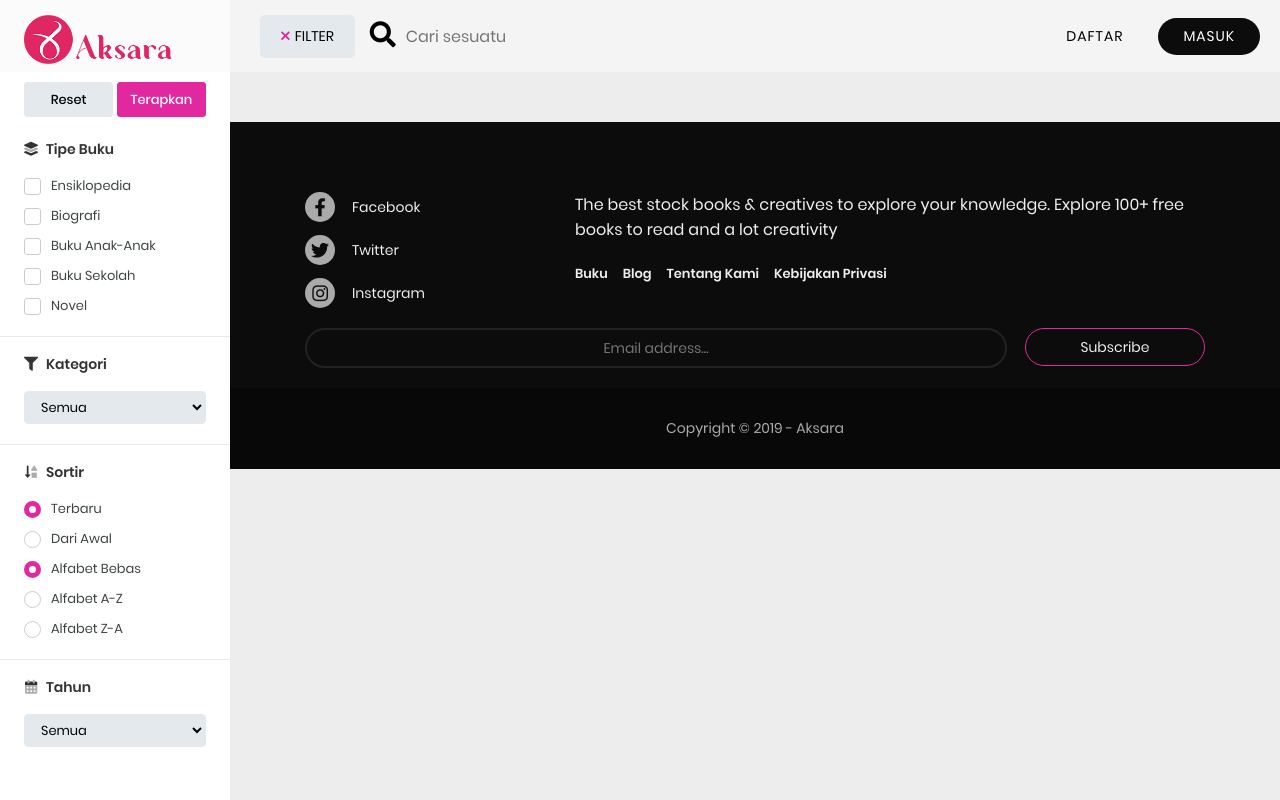
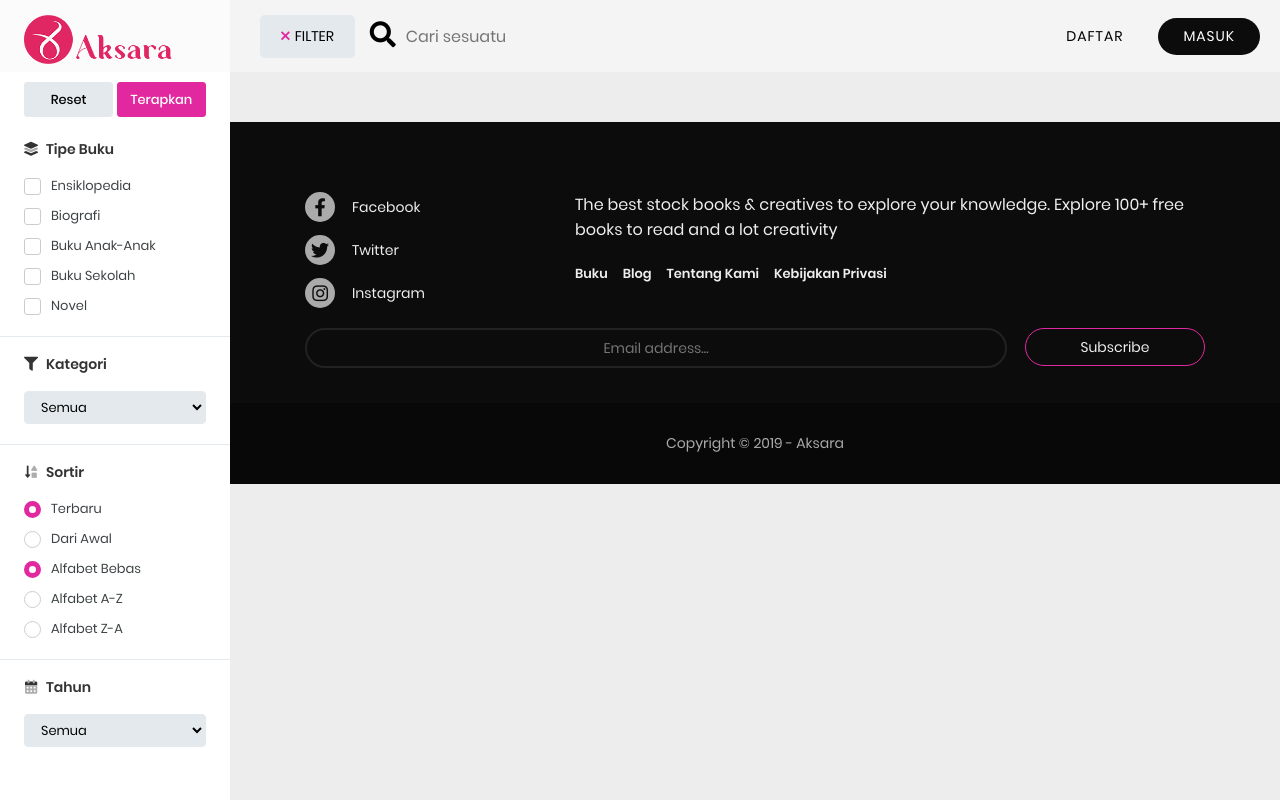
Before and after one commit to yo512a/aksara-1, a CodeIgniter app: page /aksara/books in a window 1280 px wide. Run offline with CodeIgniter, Linux system fonts and the light colour scheme.

Commit message:
Penambahan styling Footer

```diff
--- a/assets/css/index.css
+++ b/assets/css/index.css
@@ -86,7 +86,7 @@ body{overflow:hidden;font:400 14px "Poppins", Arial, sans-serif;color:#000;margi
 #footer .sosmed a:hover i:after{-webkit-transform:scale(1);transform:scale(1)}#footer .sosmed a:hover i{background:transparent;color:#eee}
 #footer .subscribe .de{text-align:center;margin:0 0 20px}
 #footer .subscribe .tf{float:left;width:78%;border-radius:20px;padding:10px 8px;text-align:center;border:2px solid #212223;background:transparent;color:#eee;-webkit-transition:all ease .2s;transition:all ease .2s}#footer .subscribe .tf.submit{float:right;width:20%;cursor:pointer;margin:0;border:1px solid #e1289f;padding:10px 15px}#footer .subscribe .tf.submit:hover{background:#e1289f}#footer .subscribe input.tf:focus{border-color:transparent #e1289f}
-#footer .credit{margin:20px 0 0;padding:30px 15px;text-align:center;background:#080809;color:#aaa}
+#footer .credit{margin:35px 0 0;padding:30px 15px;text-align:center;background:#080809;color:#aaa}
 /*Books*/
 /**Filter**/
 #filters{overflow:hidden;position:fixed;left:0;top:72px;width:230px;height:calc(100% - 72px);padding:10px 0 0 0;background:#fff;-webkit-transform:translateX(-100px);transform:translateX(-100px);visibility:hidden;opacity:0;-webkit-transition:-webkit-transform cubic-bezier(.08,.82,.17,1) .25s,visibility ease .25s .25s,opacity ease .25s;transition:transform cubic-bezier(.08,.82,.17,1) .25s,visibility ease .25s .25s,opacity ease .25s;z-index:11}
```
